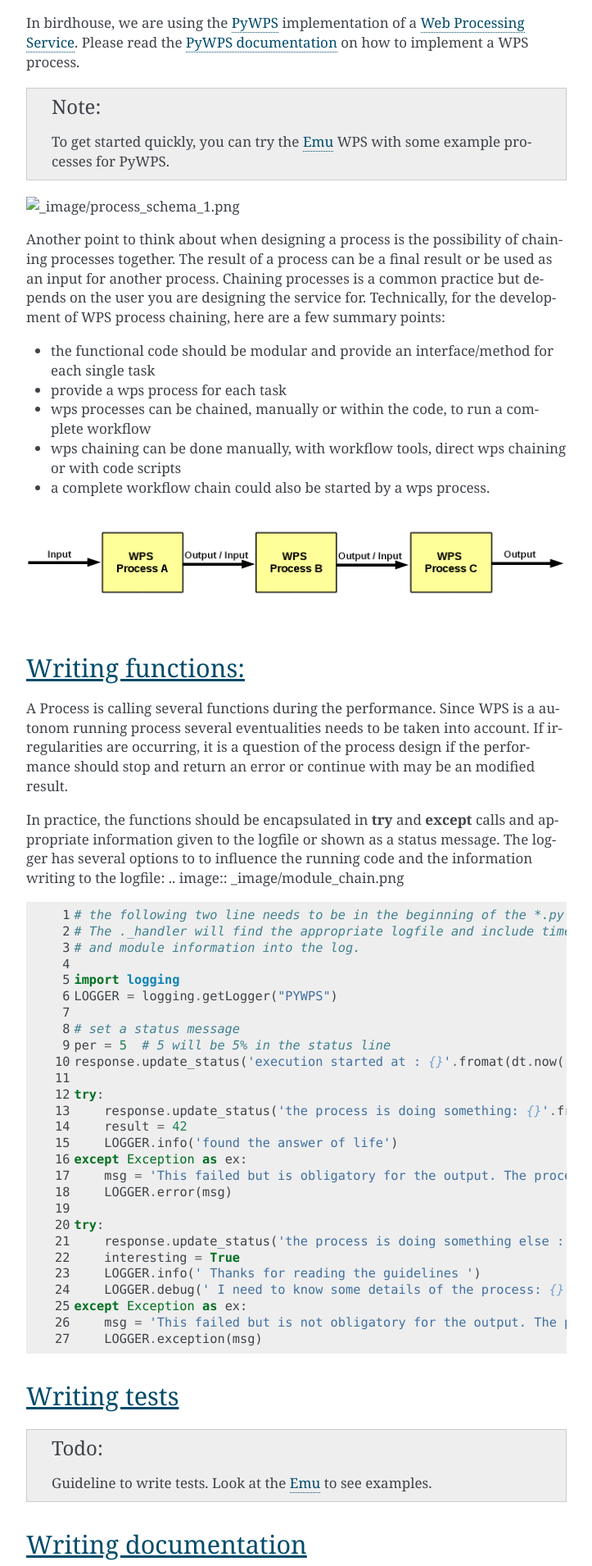
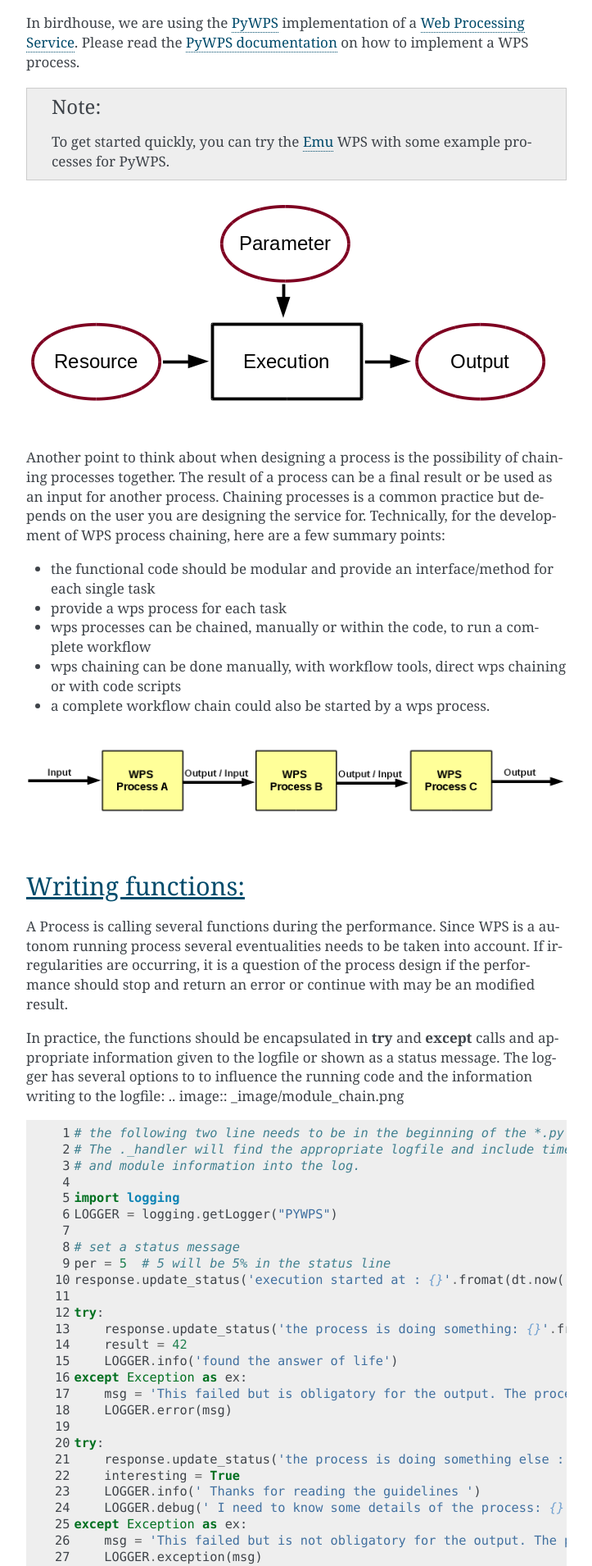
Before and after one commit to bird-house/birdhouse-docs, a Sphinx documentation site: the page built from docs/source/dev_guide.rst, in a window 1280 px wide. Shown: the part 3158-5068 px from the top of the page at 82% size, without its empty margins (388-1111 px from the left). Built offline with Sphinx 7.4.7, drawn with Linux system fonts in a browser that asks for light colours.

Commit message:
missing s for image

```diff
--- a/docs/source/dev_guide.rst
+++ b/docs/source/dev_guide.rst
@@ -111,7 +111,7 @@ on how to implement a WPS process.
 
 .. note:: To get started quickly, you can try the Emu_ WPS with some example processes for PyWPS.
 
-.. image:: _image/process_schema_1.png
+.. image:: _images/process_schema_1.png
 
 Another point to think about when designing a process is the possibility of chaining processes together. The result of a process can be a final result or be used as an input for another process. Chaining processes is a common practice but depends on the user you are designing the service for.
 Technically, for the development of WPS process chaining, here are a few summary points:
--- a/docs/source/flyingpigeon_tutorial.rst
+++ b/docs/source/flyingpigeon_tutorial.rst
@@ -43,7 +43,6 @@ Python syntax:
 
     # define some data urls
 
-
     url1 = 'https://www.esrl.noaa.gov/psd/thredds/fileServer/Datasets/ncep.reanalysis.dailyavgs/surface/slp.2000.nc'
     url2 = 'https://www.esrl.noaa.gov/psd/thredds/fileServer/Datasets/ncep.reanalysis.dailyavgs/surface/slp.2001.nc'
     url3 = 'https://www.esrl.noaa.gov/psd/thredds/fileServer/Datasets/ncep.reanalysis.dailyavgs/surface/slp.2002.nc'
```
